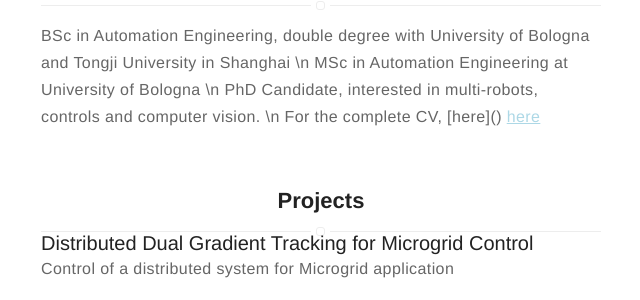
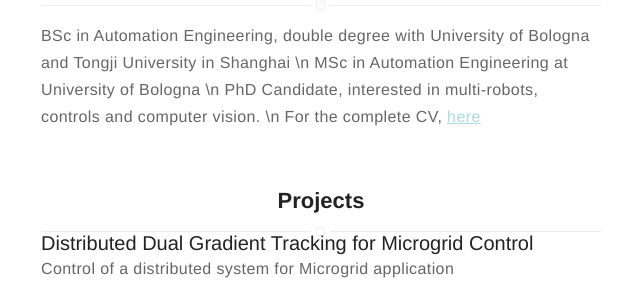
Before and after one commit to francescotaurone/francescotaurone.github.io, a Jekyll site: the page built from index.html, in a window 1280 px wide. Shown: the part 541-841 px from the top of the page, without its empty margins (319-959 px from the left). Built offline with Jekyll 4.4.1, drawn with Linux system fonts in a browser that asks for light colours.

Commit message:
Update about.html

```diff
--- a/_includes/about.html
+++ b/_includes/about.html
@@ -3,8 +3,8 @@
   MSc in Automation Engineering at University of Bologna \n
   PhD Candidate, interested in multi-robots, controls and computer vision. \n
 
-  For the complete CV, [here]()
-  <a class="url" href="{{ /documents/Curriculum_vitae_Francesco_Taurone_eng.pdf }}">
+  For the complete CV,
+  <a class="url" href=" /documents/Curriculum_vitae_Francesco_Taurone_eng.pdf ">
      here
   </a>
 </p>
```
